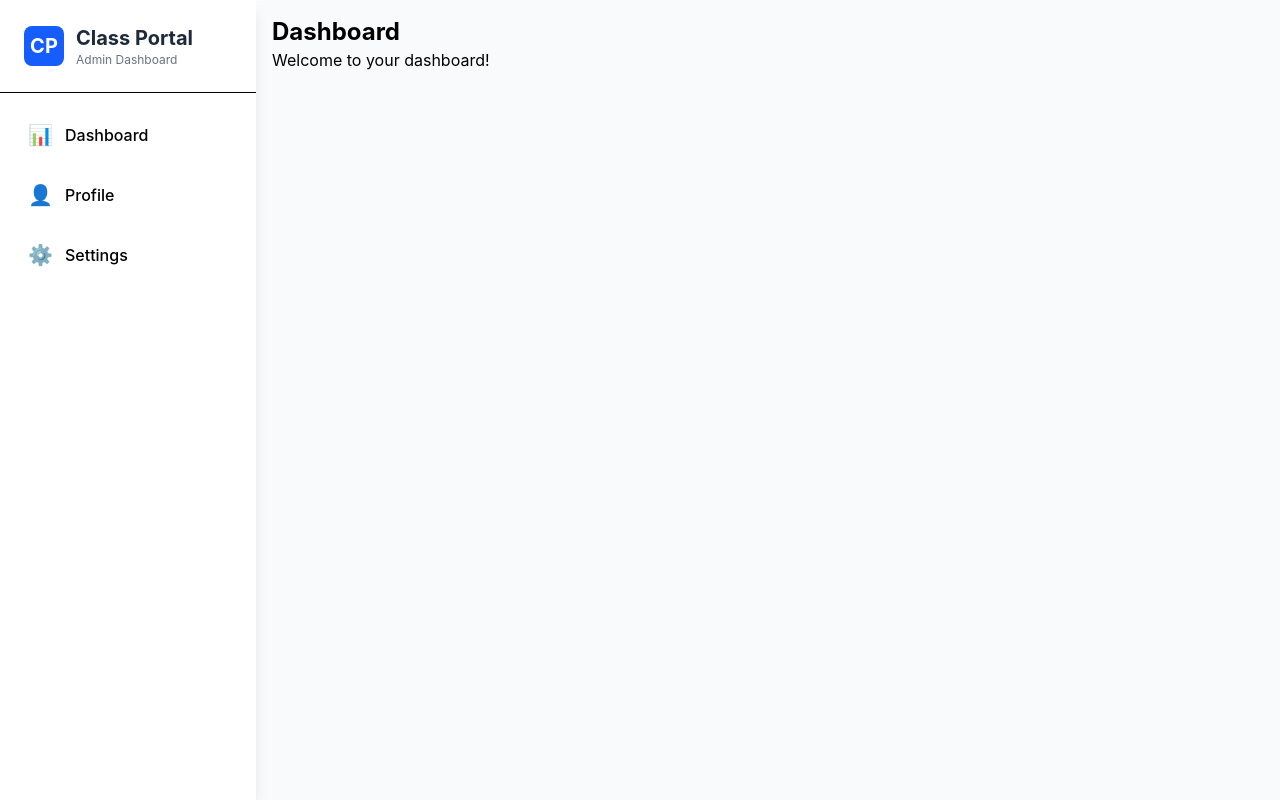
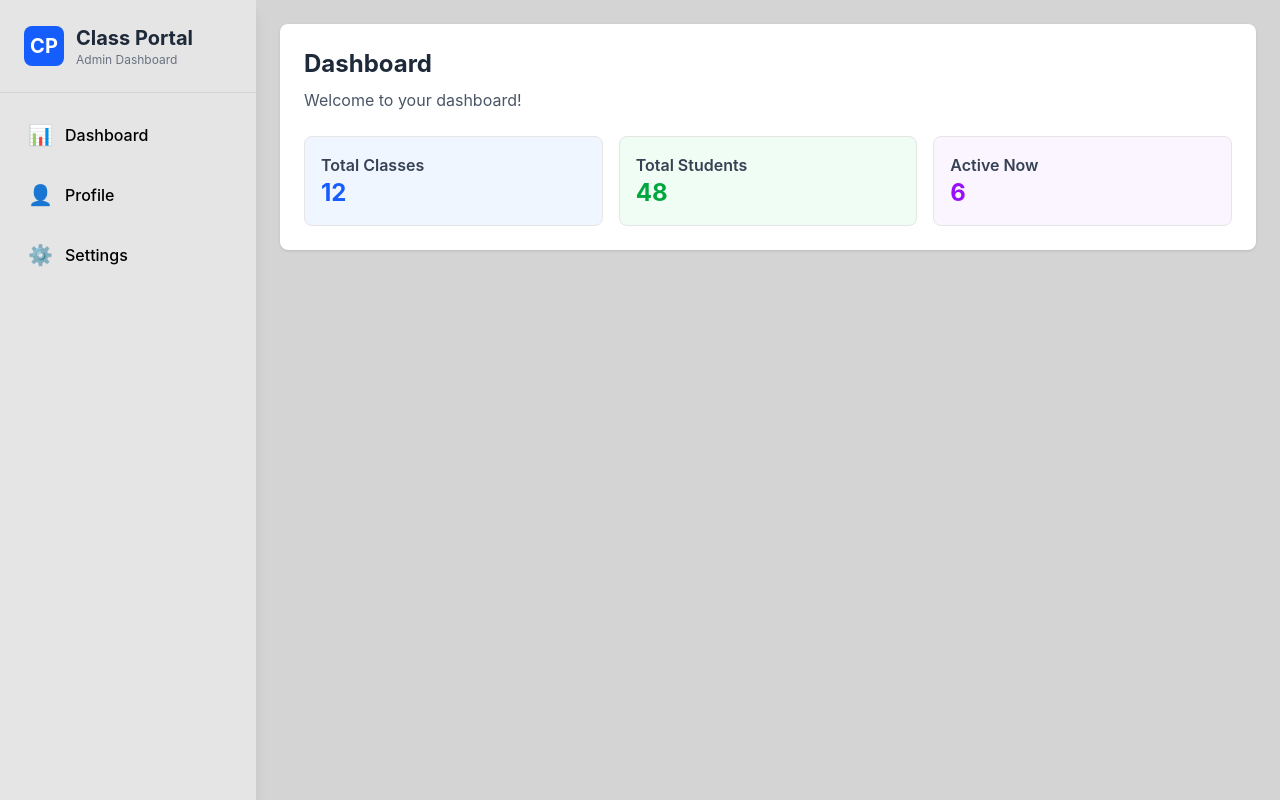
Before and after one commit to rajas-bathe/class-portal, a React (Vite) app: page / in a window 1280 px wide. Built offline with nearby package versions, Linux system fonts and the light colour scheme.

Commit message:
Enchanced User View

```diff
--- a/src/App.jsx
+++ b/src/App.jsx
@@ -11,8 +11,10 @@ function App() {
       <div className="flex flex-col h-screen">
         <MobileNavbar />
         <div className="flex flex-1 overflow-hidden">
+          {/* Sidebar - neutral-200 */}
           <SideBar />
-          <main className="flex-1 overflow-y-auto bg-gray-50">
+          {/* Main content background - neutral-300 */}
+          <main className="flex-1 overflow-y-auto bg-neutral-300">
             <Routes>
               <Route path="/" element={<Dashboard />} />
               <Route path="/dashboard" element={<Dashboard />} />
--- a/src/components/layout/MobileNavbar.jsx
+++ b/src/components/layout/MobileNavbar.jsx
@@ -9,14 +9,13 @@ function MobileNavbar() {
       <header className="flex justify-between items-center p-4">
         <button
           onClick={openSidebar}
-          className="p-2 text-3xl font-bold hover:bg-gray-100 rounded-lg transition-colors"
+          className="p-2 text-3xl font-bold hover:bg-neutral-200 rounded-lg transition-colors"
           aria-label="Open menu"
         >
           ☰
         </button>
         <h1 className="text-2xl font-bold text-gray-800">Class Portal</h1>
-        <div className="bg-gray-300 w-10 h-10 rounded-full flex items-center justify-center">
-          {/* Profile icon fallback */}
+        <div className="bg-neutral-300 w-10 h-10 rounded-full flex items-center justify-center">
           <span className="text-gray-600 font-bold">P</span>
         </div>
       </header>
--- a/src/components/layout/SideBar.jsx
+++ b/src/components/layout/SideBar.jsx
@@ -21,15 +21,17 @@ function SideBar() {
         />
       )}
 
-      {/* Sidebar */}
+      {/* Sidebar - Changed bg-white to bg-neutral-200 */}
       <aside className={`
-        fixed top-0 left-0 h-full w-64 bg-white shadow-2xl z-50
+        fixed top-0 left-0 h-full w-64 bg-neutral-200 shadow-2xl z-50
         transform transition-transform duration-300 ease-in-out
         ${isSidebarOpen ? 'translate-x-0' : '-translate-x-full'}
         lg:translate-x-0 lg:relative lg:shadow-lg
-      `}>
+      `}
+      >
+
         {/* Logo - Only visible on desktop (lg and above) */}
-        <div className="hidden lg:block p-6 border-b">
+        <div className="hidden lg:block p-6 border-b border-neutral-300">
           <Link to="/" className="flex items-center gap-3">
             <div className="w-10 h-10 bg-blue-600 rounded-lg flex items-center justify-center">
               <span className="text-white text-xl font-bold">CP</span>
@@ -42,17 +44,17 @@ function SideBar() {
         </div>
 
         {/* Close button - mobile only */}
-        <div className="p-4 border-b flex justify-between items-center lg:hidden">
+        <div className="p-4 border-b border-neutral-300 flex justify-between items-center lg:hidden">
           <h2 className="font-bold text-xl">Menu</h2>
           <button
             onClick={closeSidebar}
-            className="text-3xl hover:bg-gray-100 p-2 rounded-lg"
+            className="text-3xl hover:bg-neutral-300 p-2 rounded-lg"
           >
             ✕
           </button>
         </div>
 
-        {/* Navigation */}
+        {/* Navigation - Changed hover from blue-50 to neutral-300 */}
         <nav className="p-4">
           <ul className="space-y-2">
             {navItems.map((item) => (
@@ -60,7 +62,7 @@ function SideBar() {
                 <Link
                   to={item.path}
                   onClick={closeSidebar}
-                  className="block p-3 hover:bg-blue-50 rounded-lg transition-colors flex items-center gap-3"
+                  className="block p-3 hover:bg-neutral-300 rounded-lg transition-colors flex items-center gap-3"
                 >
                   <span className="text-xl">{item.icon}</span>
                   <span className="font-medium">{item.label}</span>
--- a/src/pages/Dashboard.jsx
+++ b/src/pages/Dashboard.jsx
@@ -1,9 +1,30 @@
+import React from 'react';
+
 function Dashboard() {
   return (
-    <div className="p-4">
-      <h1 className="text-2xl font-bold">Dashboard</h1>
-      <p>Welcome to your dashboard!</p>
+    <div className="p-6">
+      <div className="bg-white rounded-lg shadow p-6">
+        <h1 className="text-2xl font-bold text-gray-800 mb-2">Dashboard</h1>
+        <p className="text-gray-600">Welcome to your dashboard!</p>
+
+        {/* Sample dashboard cards */}
+        <div className="grid grid-cols-1 md:grid-cols-3 gap-4 mt-6">
+          <div className="bg-blue-50 p-4 rounded-lg border border-neutral-200">
+            <h3 className="font-semibold text-gray-700">Total Classes</h3>
+            <p className="text-2xl font-bold text-blue-600">12</p>
+          </div>
+          <div className="bg-green-50 p-4 rounded-lg border border-neutral-200">
+            <h3 className="font-semibold text-gray-700">Total Students</h3>
+            <p className="text-2xl font-bold text-green-600">48</p>
+          </div>
+          <div className="bg-purple-50 p-4 rounded-lg border border-neutral-200">
+            <h3 className="font-semibold text-gray-700">Active Now</h3>
+            <p className="text-2xl font-bold text-purple-600">6</p>
+          </div>
+        </div>
+      </div>
     </div>
   );
 }
+
 export default Dashboard;
```
